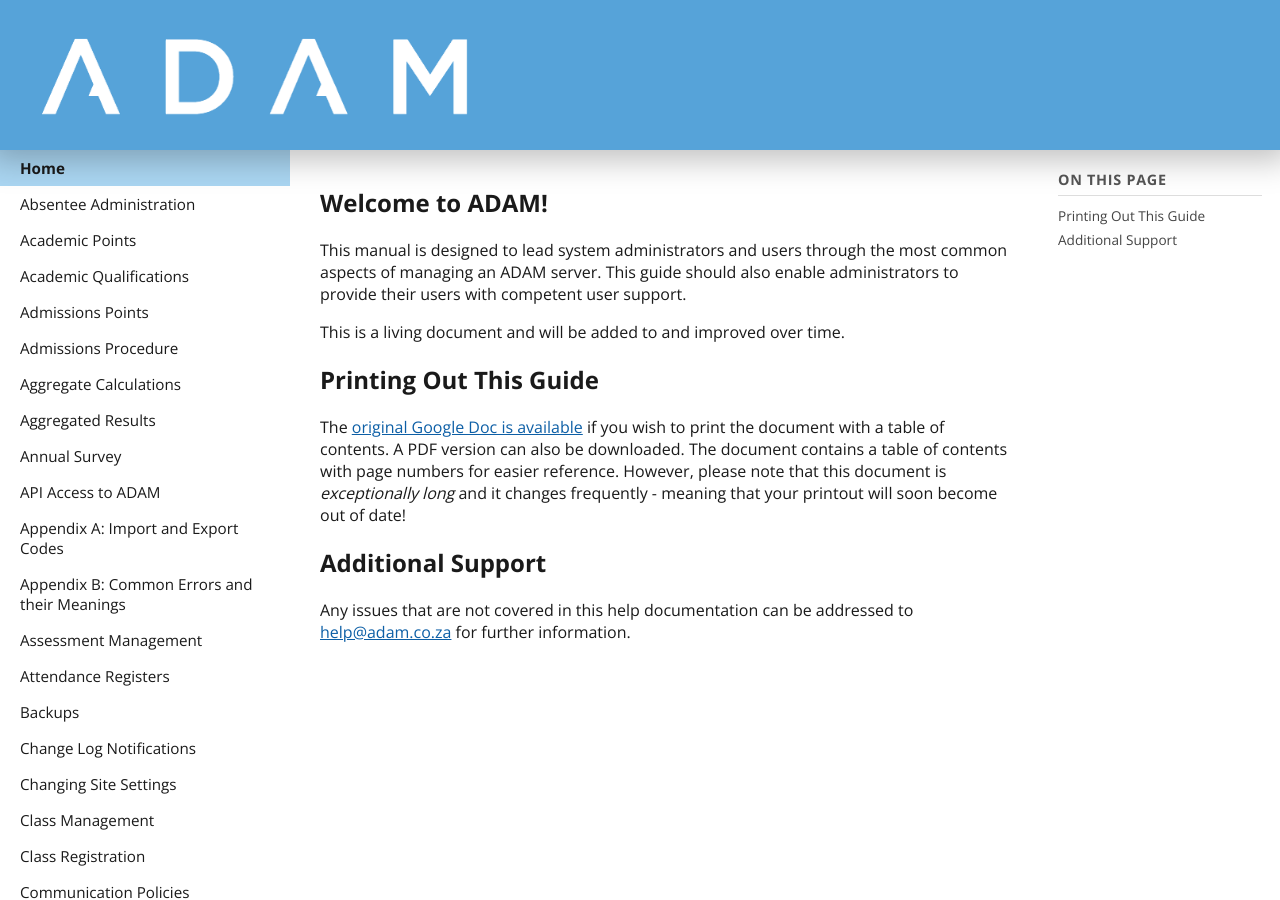
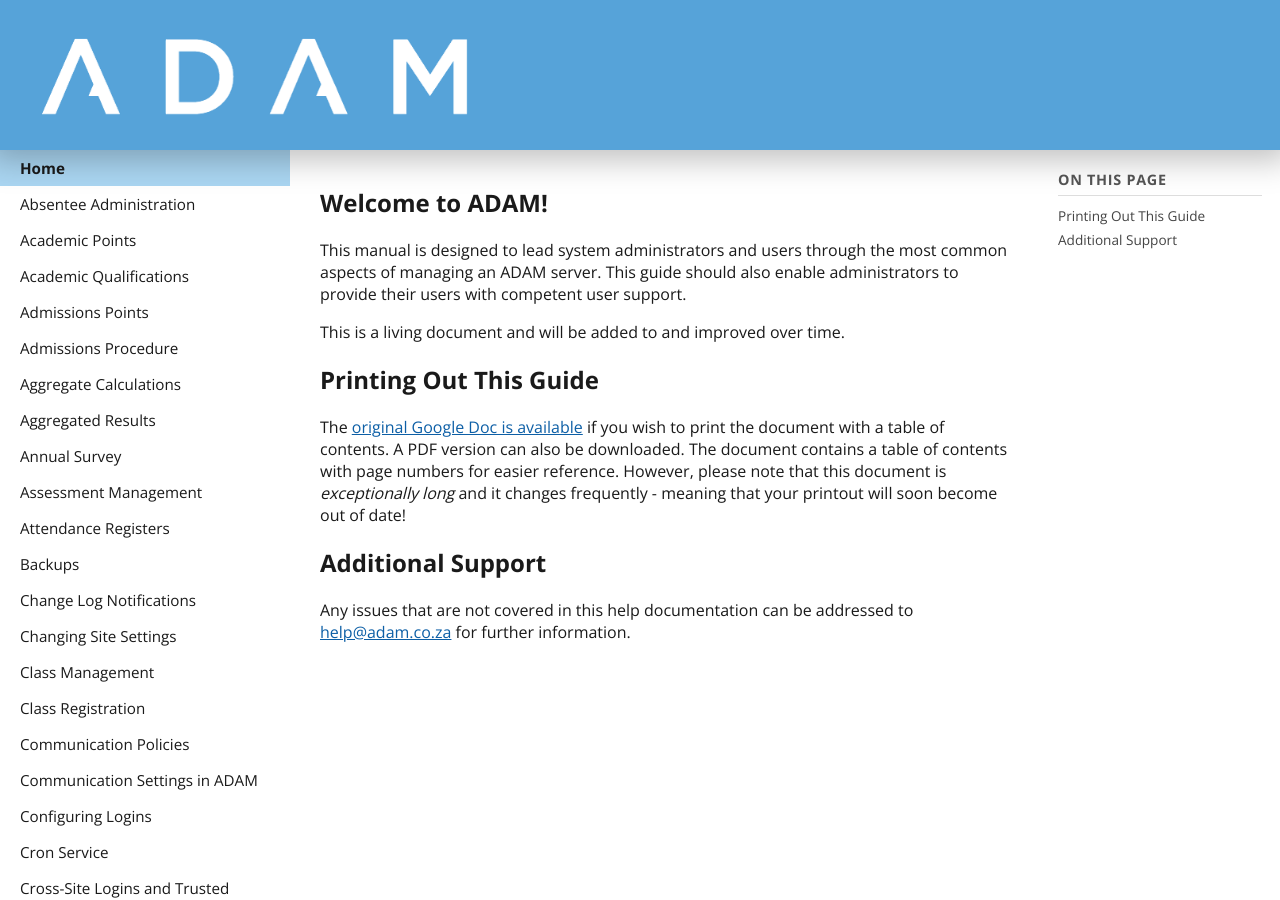
Before and after one commit to phinor/adam-docs, an MkDocs documentation site: the page built from docs/index.md, in a window 1280 px wide. Built offline with MkDocs 1.6.1, drawn with Linux system fonts in a browser that asks for light colours.

Commit message:
Restore API Access and Appendix sections in mkdocs

```diff
--- a/mkdocs.yml
+++ b/mkdocs.yml
@@ -27,9 +27,6 @@
   - Aggregate Calculations: aggregate-calculations.md
   - Aggregated Results: aggregated-results.md
   - Annual Survey: annual-survey.md
-  - API Access to ADAM: api-access-to-adam.md
-  - "Appendix A: Import and Export Codes": appendix-a-import-and-export-codes.md
-  - "Appendix B: Common Errors and their Meanings": appendix-b-common-errors-and-their-meanings.md
   - Assessment Management: assessment-management.md
   - Attendance Registers: attendance-registers.md
   - Backups: backups.md
@@ -113,3 +110,6 @@
   - Two-Factor Authentication: two-factor-authentication.md
   - Updating ADAM: updating-adam.md
   - Year-end Functions: year-end-functions.md
+  - API Access to ADAM: api-access-to-adam.md
+  - "Appendix A: Import and Export Codes": appendix-a-import-and-export-codes.md
+  - "Appendix B: Common Errors and their Meanings": appendix-b-common-errors-and-their-meanings.md
```
